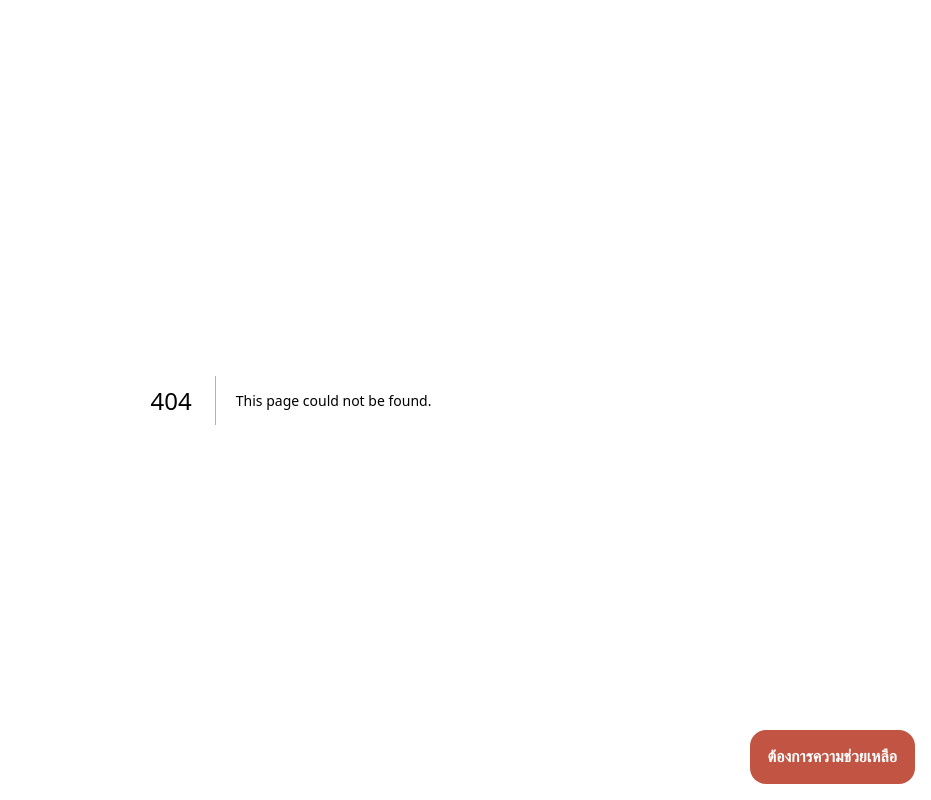
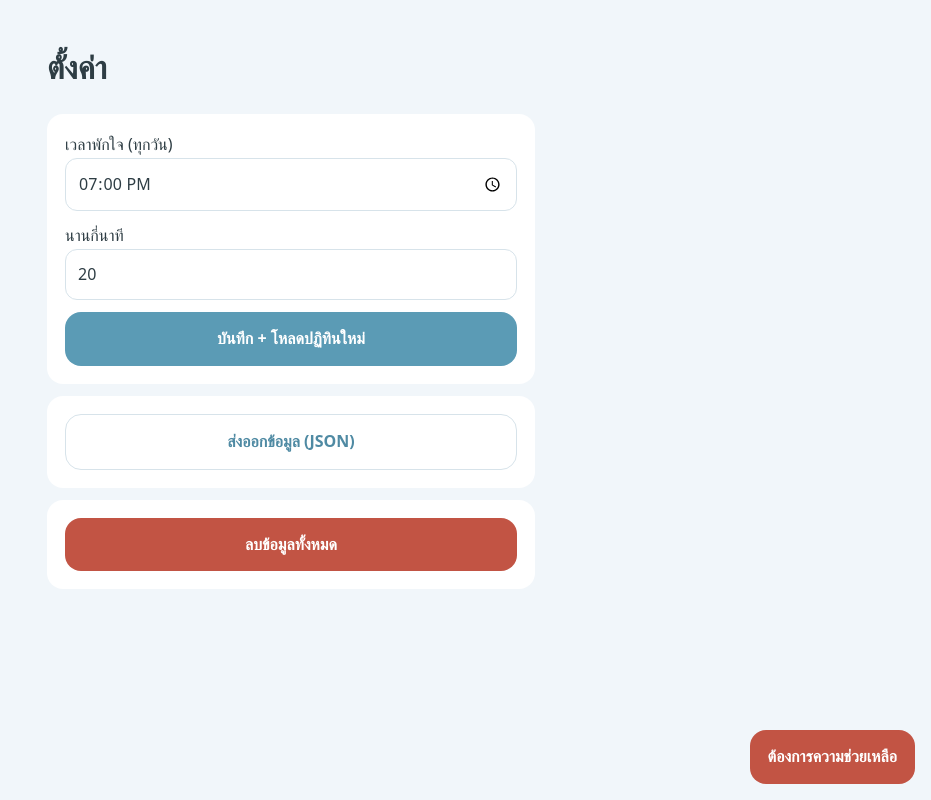
Before and after one commit to peerapongsm/glong-pak-jai, a Next.js app: page /glong-pak-jai/settings in a window 1280 px wide. Before the commit this address had no page. Shown: the whole page, without its empty margins (349-1280 px from the left). Built offline with nearby package versions, Linux system fonts and the light colour scheme.

Commit message:
feat: settings — edit window, re-download ics, export, clear

```diff
--- a/app/page.tsx
+++ b/app/page.tsx
@@ -1,5 +1,6 @@
 'use client';
 import { useEffect, useState } from 'react';
+import { useRouter } from 'next/navigation';
 import type { Worry, Settings, Disposition } from '@/lib/types';
 import { DEFAULT_SETTINGS } from '@/lib/types';
 import { createWorry, resolveWorry, pendingWorries, stats } from '@/lib/worry';
@@ -15,6 +16,7 @@ function fmtCountdown(ms: number): string {
 }
 
 export default function Home() {
+  const router = useRouter();
   const [worries, setWorries] = useState<Worry[]>([]);
   const [settings, setSettings] = useState<Settings>(DEFAULT_SETTINGS);
   const [ready, setReady] = useState(false);
@@ -57,6 +59,7 @@ export default function Home() {
   return (
     <main>
       <h1>กล่องพักใจ</h1>
+      <button className="secondary" onClick={() => router.push('/settings')}>ตั้งค่า</button>
       {s.didntHappenPct !== null && (
         <div className="card">
           <strong style={{ fontSize: 22 }}>{s.didntHappenPct}%</strong>
--- /dev/null
+++ b/app/settings/page.tsx
@@ -0,0 +1,59 @@
+'use client';
+import { useEffect, useState } from 'react';
+import type { Settings } from '@/lib/types';
+import { DEFAULT_SETTINGS } from '@/lib/types';
+import { loadSettings, saveSettings, exportJSON, clearAll } from '@/lib/storage';
+import { downloadIcs } from '../components/FirstRun';
+
+export default function SettingsPage() {
+  const [s, setS] = useState<Settings>(DEFAULT_SETTINGS);
+  const [saved, setSaved] = useState(false);
+
+  useEffect(() => { setS(loadSettings()); }, []);
+
+  const save = () => {
+    saveSettings(s);
+    downloadIcs(s);
+    setSaved(true);
+  };
+  const doExport = () => {
+    const blob = new Blob([exportJSON()], { type: 'application/json' });
+    const url = URL.createObjectURL(blob);
+    const a = document.createElement('a');
+    a.href = url; a.download = 'glong-pak-jai-backup.json'; a.click();
+    URL.revokeObjectURL(url);
+  };
+  const wipe = () => {
+    if (confirm('ลบข้อมูลทั้งหมดในเครื่องนี้? กู้คืนไม่ได้')) { clearAll(); location.reload(); }
+  };
+
+  return (
+    <main>
+      <h1>ตั้งค่า</h1>
+      <div className="card">
+        <label>เวลาพักใจ (ทุกวัน)</label>
+        <input type="time" value={s.windowStart}
+          onChange={(e) => setS({ ...s, windowStart: e.target.value })} />
+        <label style={{ marginTop: 12, display: 'block' }}>นานกี่นาที</label>
+        <input type="number" min={5} max={120} value={s.windowMinutes}
+          onChange={(e) => setS({ ...s, windowMinutes: Number(e.target.value) })} />
+        <button className="full" style={{ marginTop: 12 }} onClick={save}>
+          บันทึก + โหลดปฏิทินใหม่
+        </button>
+        {saved && (
+          <p className="muted">
+            อย่าลืมลบกิจกรรม "เวลาพักใจ" อันเดิมในปฏิทินก่อน แล้วเพิ่มไฟล์ใหม่
+          </p>
+        )}
+      </div>
+      <div className="card">
+        <button className="full secondary" onClick={doExport}>ส่งออกข้อมูล (JSON)</button>
+      </div>
+      <div className="card">
+        <button className="full" style={{ background: 'var(--crisis)' }} onClick={wipe}>
+          ลบข้อมูลทั้งหมด
+        </button>
+      </div>
+    </main>
+  );
+}
```
